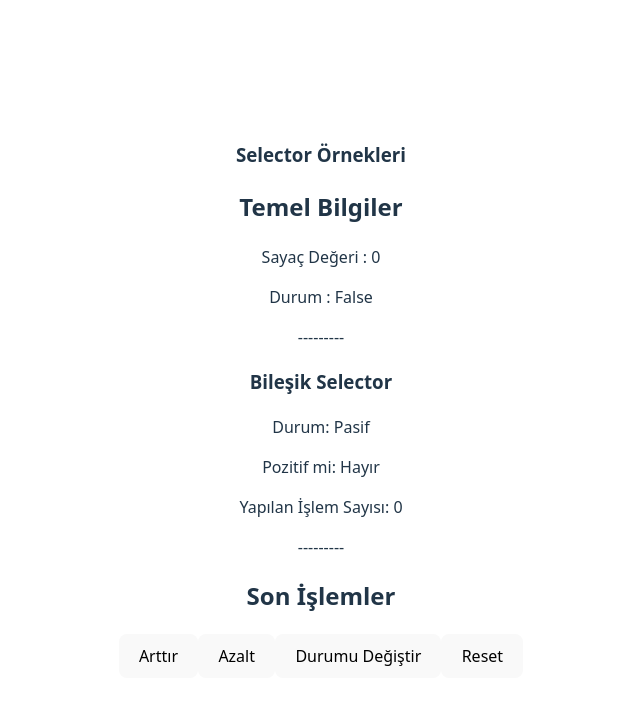
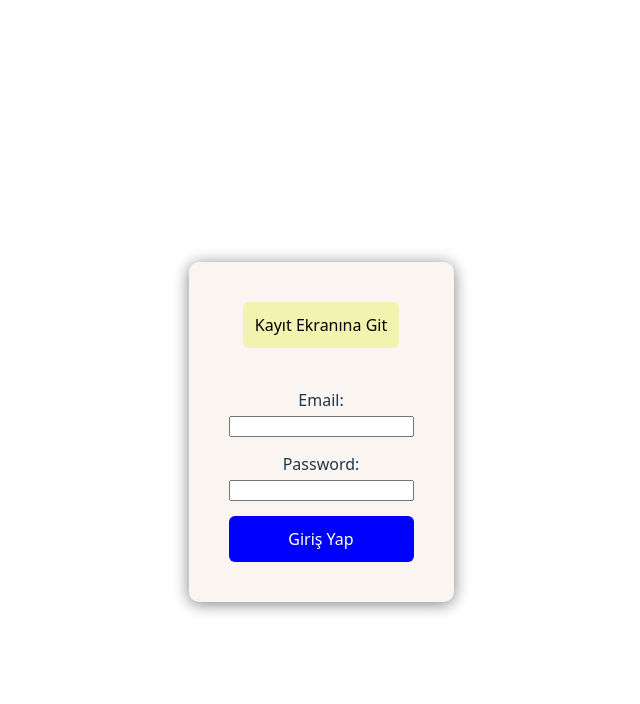
Before and after one commit to buraksarpkaya89/goit-react, a React (Vite) app: page / in a window 1280 px wide. Shown: the top 704 px of the page, without its empty margins (319-959 px from the left). Built offline with nearby package versions, Linux system fonts and the light colour scheme.

Commit message:
Login example lesson 1

```diff
--- /dev/null
+++ b/src/Apps/AppLogin.jsx
@@ -0,0 +1,18 @@
+import React from 'react'
+import { Route, Routes } from 'react-router-dom'
+import LoginRegisterPage from '../pages/LoginRegisterPage'
+import DashboardPage from '../pages/DashboardPage'
+
+const AppLogin = () => {
+  return (
+    <div>
+        <Routes>
+            <Route path='/' element={<LoginRegisterPage/>}/>
+            <Route path='/dashboard' element={<DashboardPage/>}/>
+
+        </Routes>
+    </div>
+  )
+}
+
+export default AppLogin
--- a/src/ReduxStore/selectors/selectors.js
+++ b/src/ReduxStore/selectors/selectors.js
@@ -1,14 +1,26 @@
+import { createSelector } from "@reduxjs/toolkit"
+
 export const selectCounter = state => state.selector.value
 export const selectIsActive = state => state.selector.isActive
 
-export const selectCounterStatus = state => {
-    const value = state.selector.value
-    const isActive = state.selector.isActive
+// export const selectCounterStatus = state => {
+//     const value = state.selector.value
+//     const isActive = state.selector.isActive
 
-    return {
+//     return {
+//         value,
+//         isActive,
+//         status : isActive ? "Aktif" : "Pasif",
+//         isPositive : value > 0
+//     }
+// }
+
+export const selectCounterStatus = createSelector(
+    [selectCounter, selectIsActive],
+    (value, isActive) => ({
         value,
         isActive,
-        status : isActive ? "Aktif" : "Pasif",
-        isPositive : value > 0
-    }
-}
+        status: isActive ? "Aktif" : "Pasif",
+        isPositive: value > 0
+    })
+)
--- /dev/null
+++ b/src/ReduxStore/slice/auth/authSlice.js
@@ -0,0 +1,48 @@
+import { createSlice } from "@reduxjs/toolkit"
+import { login, logOut, refreshUser, register } from "./operations"
+
+
+const authSlice = createSlice({
+    name: "auth",
+    initialState: {
+        user: {
+            name: null,
+            email: null
+        },
+        token: null,
+        isLoggedIn: false,
+        isRefreshing: false
+    },
+    extraReducers: (builder) => {
+        builder
+            .addCase(register.fulfilled, (state, action) => {
+                state.user = action.payload.user
+                state.token = action.payload.token
+                state.isLoggedIn = true
+            })
+            .addCase(login.fulfilled, (state, action) => {
+                state.user = action.payload.user
+                state.token = action.payload.token
+                state.isLoggedIn = true
+            })
+            .addCase(logOut.fulfilled, (state) => {
+                state.user = { name: null, email: null}
+                state.token = null
+                state.isLoggedIn =false
+            })
+            .addCase(refreshUser.pending,(state) => {
+                state.isRefreshing =true
+            })
+            .addCase(refreshUser.fulfilled,(state,action) => {
+                state.user = action.payload
+                state.isLoggedIn= true
+                state.isRefreshing =false
+            })
+            .addCase(refreshUser.rejected,(state)=> {
+                state.isRefreshing = false
+            })
+    }
+})
+
+
+export default authSlice.reducer;
--- /dev/null
+++ b/src/ReduxStore/slice/auth/operations.js
@@ -0,0 +1,70 @@
+import { createAsyncThunk } from "@reduxjs/toolkit";
+import axios from "axios"
+
+axios.defaults.baseURL = 'https://task-manager-api.goit.global/'
+
+const setAuthHeader = (token) => {
+    axios.defaults.headers.common.Authorization = `Bearer ${token}`;
+}
+
+const clearAuthHeader = () => {
+    axios.defaults.headers.common.Authorization = "";
+}
+
+export const register = createAsyncThunk(
+    "auth/register",
+    async(credentials,thunkAPI) => {
+        try {
+            const res = await (await axios.post("/users/signup",credentials))
+            setAuthHeader(res.data.token)
+            return res.data
+        } catch (error) {
+            return thunkAPI.rejectWithValue(error.message)
+        }
+    }
+)
+// ben burda şu işlemi yaptım ve şu amacla fonksiyonları yazdım
+export const login = createAsyncThunk(
+    "auth/login",
+    async(credentials,thunkAPI) => {
+        try {
+            const res = await axios.post("/users/login",credentials)
+            setAuthHeader(res.data.token)
+            return res.data
+        } catch (error) {
+            return thunkAPI.rejectWithValue(error.message)
+        }
+    }
+)
+
+export const logOut = createAsyncThunk(
+    "auth/logout",
+    async(_,thunkAPI) => {
+        try {
+            await axios.post("/users/logout")
+            clearAuthHeader()
+        } catch (error) {
+            return thunkAPI.rejectWithValue(error.message)
+        }
+    }
+)
+
+export const refreshUser = createAsyncThunk(
+    "auth/refresh",
+    async (_,thunkAPI) => {
+        const state = thunkAPI.getState()
+        const persistedToken = state.auth.token
+
+        if(persistedToken === null) {
+            return thunkAPI.rejectWithValue("token yoktur")
+        }
+
+        try {
+            setAuthHeader(persistedToken)
+            const res = await axios.get("/users/me")
+            return res.data
+        } catch (error) {
+            return thunkAPI.rejectWithValue(error.message)
+        }
+    }
+)
--- a/src/ReduxStore/store.js
+++ b/src/ReduxStore/store.js
@@ -5,6 +5,7 @@ import postSlice from './slice/postSlice'
 import cartReducer from './slice/cartSlice'
 import thunkReducer from './slice/thunkSlice'
 import selectorReducer from './slice/selectorSlice'
+import authReducer from './slice/auth/authSlice'
 
 
 import { persistStore, persistReducer } from "redux-persist";
@@ -23,6 +24,7 @@ const rootreducer = combineReducers({
   cart: cartReducer,
   thunk: thunkReducer,
   selector: selectorReducer,
+  auth: authReducer
 })
 const persistedReducer = persistReducer(persistConfig, rootreducer);
 
--- a/src/main.jsx
+++ b/src/main.jsx
@@ -14,6 +14,7 @@ import { store, persistor } from './ReduxStore/store.js'
 import { PersistGate } from 'redux-persist/integration/react'
 import AppThunk from './Apps/AppThunk.jsx'
 import AppSelector from './Apps/AppSelector.jsx'
+import AppLogin from './Apps/AppLogin.jsx'
 
 createRoot(document.getElementById('root')).render(
     // <App />
@@ -30,7 +31,11 @@ createRoot(document.getElementById('root')).render(
 
             {/* <AppRedux /> */}
             {/* <AppThunk/> */}
-            <AppSelector/>
+            {/* <AppSelector/> */}
+            <BrowserRouter>
+                <AppLogin />
+            </BrowserRouter>
+
         </PersistGate>
 
     </Provider>,
--- /dev/null
+++ b/src/pages/DashboardPage.jsx
@@ -0,0 +1,14 @@
+import React from 'react'
+
+const DashboardPage = () => {
+  return (
+    <div>
+      <h1>Hoşgeldiniz</h1>
+      <button>Çıkış Yap</button>
+
+
+    </div>
+  )
+}
+
+export default DashboardPage
--- /dev/null
+++ b/src/pages/LoginRegisterPage.jsx
@@ -0,0 +1,82 @@
+import React, { useState } from 'react'
+import styles from "./LoginRegisterPage.module.css"
+
+const LoginRegisterPage = () => {
+
+    const [showLogin, setShowLogin] = useState(false)
+    const [formData, setFormData] = useState({
+        name: "",
+        email: "",
+        password: ""
+    });
+
+    const handleChange = (e) => {
+        const {name,value} = e.target
+        setFormData(prev => ({
+            ...prev,
+            [name] : value
+        }))
+    }
+
+    const handleSubmit = (e) => {
+        e.preventDefault()
+        if(showLogin) {
+
+        }
+    }
+
+    return (
+        <div className={styles.loginContainer}>
+            <div className={styles.loginBox}>
+                <button className={styles.toggleBtn} onClick={() => setShowLogin(!showLogin)}>
+                    {
+                        showLogin ?"Giriş Ekranına Git":  "Kayıt Ekranına Git"
+                    }
+                </button>
+                <form className={styles.loginForm} onSubmit={handleSubmit}>
+                    {
+                        showLogin && (
+                            <div className={styles.formGroup}>
+                                <label>İsim:</label>
+                                <input
+                                    type='text'
+                                    name='name'
+                                    value={formData.name}
+                                    onChange={handleChange}
+                                    required
+                                />
+                            </div>
+                        )
+                    }
+                    <div className={styles.formGroup}>
+                        <label>Email:</label>
+                        <input
+                            type='email'
+                            name='email'
+                            value={formData.email}
+                            onChange={handleChange}
+                            required
+                        />
+                    </div>
+                    <div className={styles.formGroup}>
+                        <label>Password: </label>
+                        <input
+                            type='password'
+                            name='password'
+                            value={formData.password}
+                            onChange={handleChange}
+                            required
+                        />
+                    </div>
+                    <button className={styles.submitBtn}>
+                        {showLogin ?  "Kayıt ol" : "Giriş Yap" }
+                    </button>
+
+                </form>
+            </div>
+
+        </div>
+    )
+}
+
+export default LoginRegisterPage
--- /dev/null
+++ b/src/pages/LoginRegisterPage.module.css
@@ -0,0 +1,44 @@
+.loginContainer {
+    display: flex;
+    justify-content: center;
+    align-items: center;
+    min-height: 100vh;
+}
+.loginBox {
+    background-color: rgb(250, 245, 240);
+    padding: 40px;
+    border-radius: 10px;
+    box-shadow: 0 2px 16px gray;
+}
+.toggleBtn{
+    background-color: rgb(243, 243, 176);
+    border: none;
+    border-radius: 6px;
+    padding: 12px;
+    cursor: pointer;
+
+}
+.loginForm {
+    display: flex;
+    flex-direction: column;
+    gap: 15px;
+    margin-top: 40px;
+}
+.formGroup {
+    display: flex;
+    flex-direction: column;
+    gap: 4px;
+}
+
+.submitBtn{
+    background-color: blue;
+    color: white;
+    border: none;
+    border-radius: 6px;
+    padding: 12px;
+    cursor: pointer;
+}
+
+.submitBtn:hover {
+    background-color: blueviolet;
+}
```
